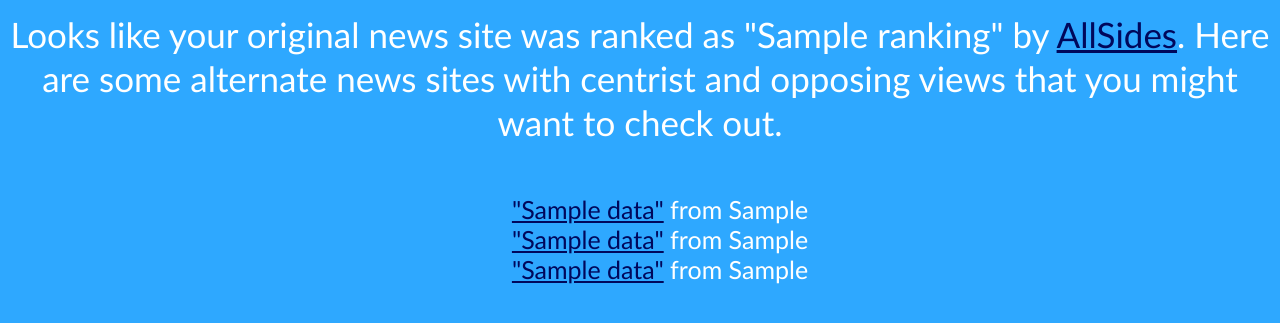
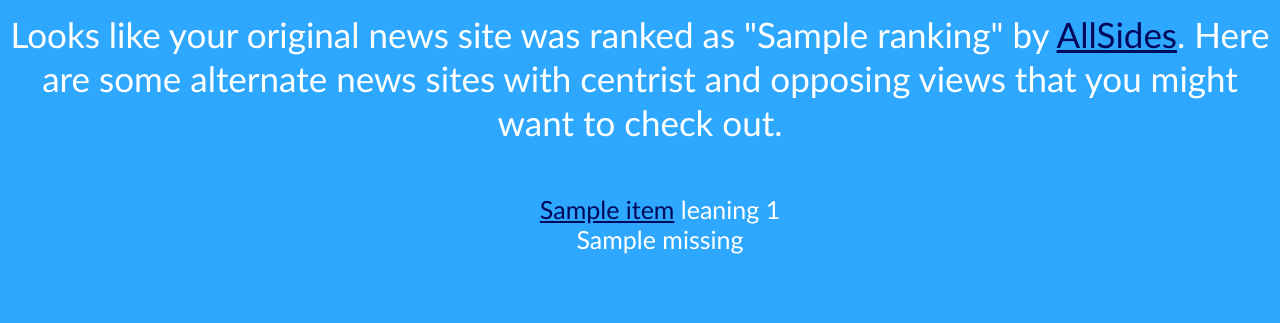
Before and after one commit to rwidjaya/acrwyw122, a Flask app: template templates/bias_buster_results.html in a window 1280 px wide. Shown: the part 150-473 px from the top of the page. Run offline with Flask 2, Linux system fonts and the light colour scheme; the template is opened without the code that fills it: most values are stand-ins (such as "Sample title", 1, 10 or a date in 2020); parts of the project's set-up code (start-up, migrations or seed data) failed here and were passed over.

Commit message:
changing the template and updating the views

```diff
--- a/bias_buster/pop_a_bias.py
+++ b/bias_buster/pop_a_bias.py
@@ -10,7 +10,10 @@ allsides = allsides.set_index("News Source URL").T.to_dict()
 
 def in_allsides(link):
 	urlrgx = re.compile('(https?:\/\/)?(www)\.([\da-z\.-]+)\.(com|net|org)')
-	urlstr = urlrgx.search(link).group(3)
+	if urlrgx.search(link):
+		urlstr = urlrgx.search(link).group(3)
+	else:
+		return False
 
 	if urlstr in allsides.keys():
 		return urlstr
--- a/templates/bias_buster_results.html
+++ b/templates/bias_buster_results.html
@@ -10,9 +10,23 @@
 	<h1>We've busted your bias!</h1>
     <h2>Looks like your original news site was ranked as "{{ data["ranking"] }}" by <a href="http://www.allsides.com/bias/bias-ratings">AllSides</a>. Here are some alternate news sites with centrist and opposing views that you might want to check out.</h2>
     <ul>
-        <li><a href="{{ data['url_center'] }}"> "{{ data['title_center'] }}"</a> from {{ data["source_center"]}} </li>
-        <li><a href="{{ data['url_opp_one'] }}"> "{{ data['title_opp_one'] }}"</a> from {{ data["source_opp_one"]}}</li>
-        <li><a href="{{ data['url_opp_two'] }}"> "{{ data['title_opp_two'] }}"</a> from {{ data["source_opp_two"]}}</li>
+        {% for item in data %}
+            {% if item == "none" %}
+                {{ data[item][0] }}
+            {% elif item == "missing" %}
+            {% elif item == "ranking" %}
+            {% else %}
+                <!--<li><a href="{{data[item][1]}}">{{ item }}</a> from {{ data[item][2] }} leaning {{ data[item][0] }}</li>-->
+                <li><a href="{{ data[item][1] }}">{{ item }}</a> leaning {{ data[item][0] }}</li>
+            {% endif %}
+        {% endfor %}
+        {% if data["missing"] is defined %}
+            {{ data["missing"][0] }}
+        {% endif %}
+
+        <!-- <li><a href="{{ data['url_center'] }}"> "{{ data['title_center'] }}"</a> from {{ data["source_center"]}} </li> -->
+        <!-- <li><a href="{{ data['url_opp_one'] }}"> "{{ data['title_opp_one'] }}"</a> from {{ data["source_opp_one"]}}</li> -->
+        <!-- <li><a href="{{ data['url_opp_two'] }}"> "{{ data['title_opp_two'] }}"</a> from {{ data["source_opp_two"]}}</li> -->
 
 
     </ul>
```
Also changed, not shown: views.py (+7 -3 lines).
